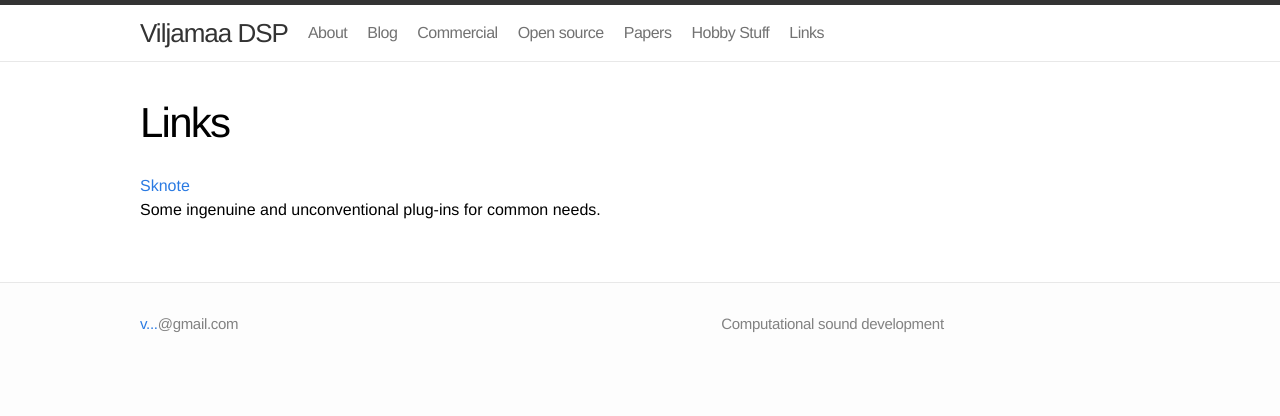
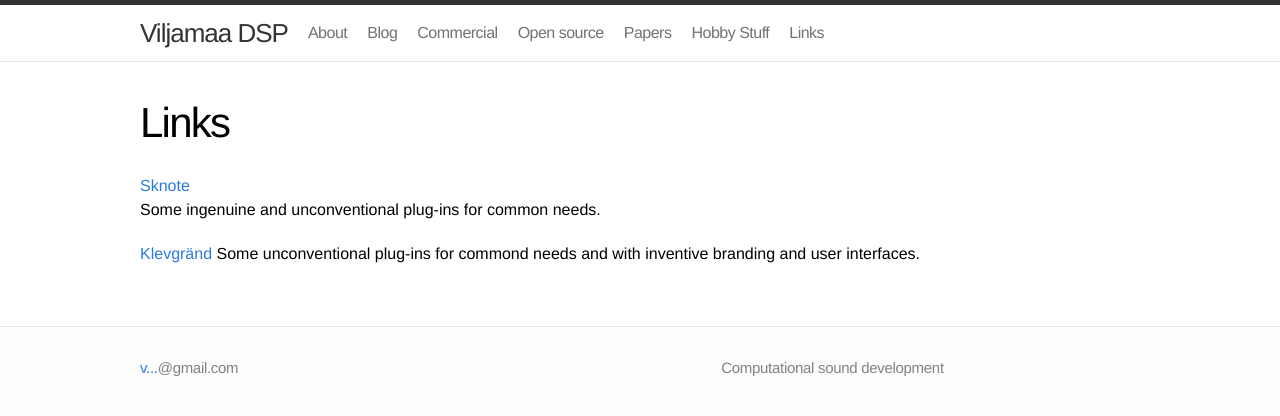
Before and after one commit to mviljamaa/mviljamaa.github.io, a Jekyll site: the page built from links/index.markdown, in a window 1280 px wide. Shown: the top 416 px of the page. Built offline with Jekyll 4.4.1, drawn with Linux system fonts in a browser that asks for light colours.

Commit message:
Update index.markdown

```diff
--- a/links/index.markdown
+++ b/links/index.markdown
@@ -12,3 +12,6 @@ tags: []
 
 [Sknote](http://www.sknoteaudio.com/wp/index.php/software-products/)<br />
 Some ingenuine and unconventional plug-ins for common needs.
+
+[Klevgränd](https://klevgrand.se/products/)
+Some unconventional plug-ins for commond needs and with inventive branding and user interfaces.
```
